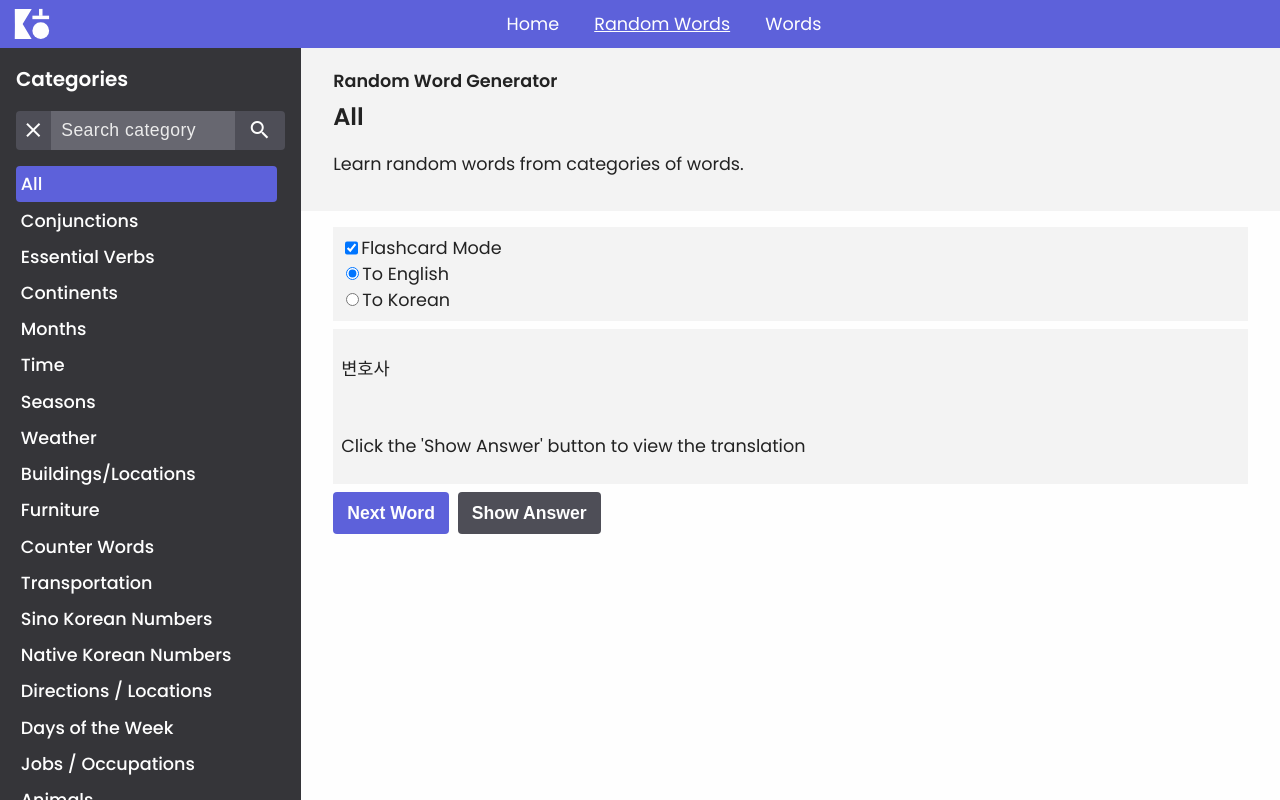
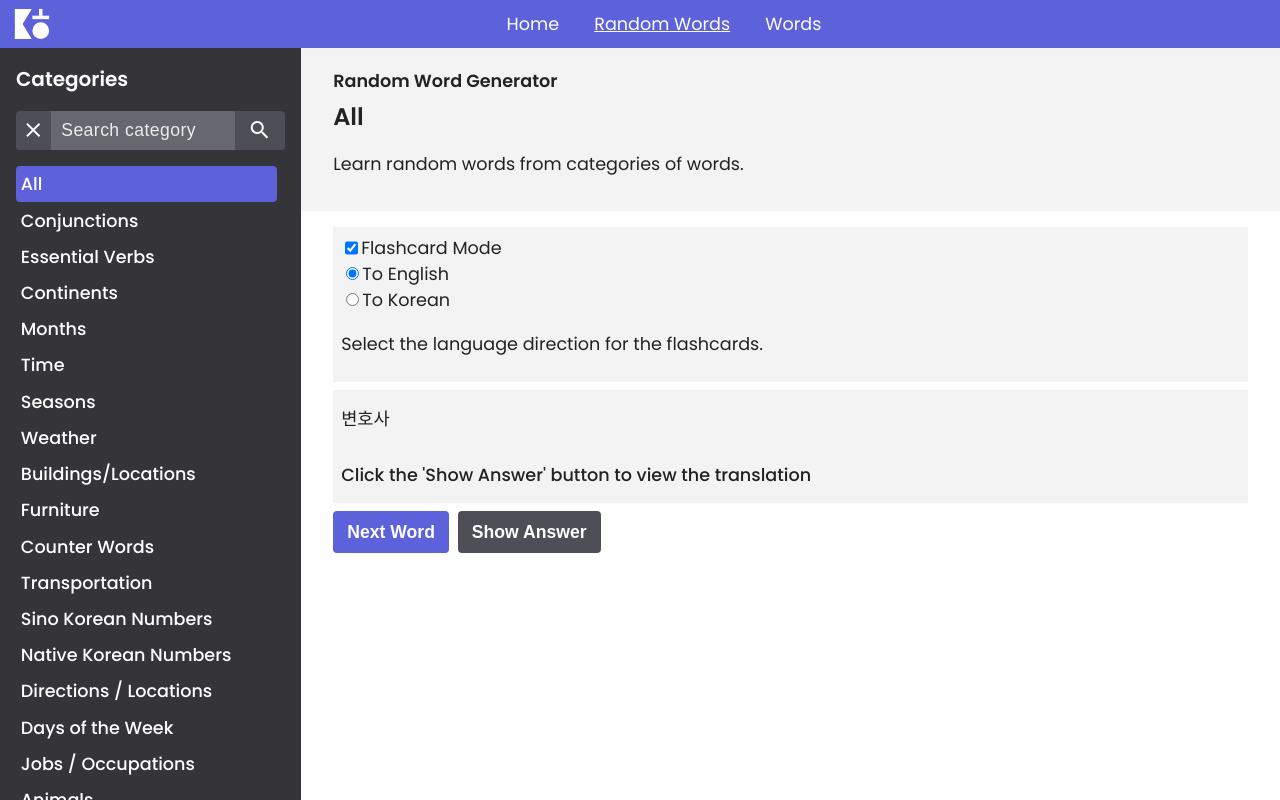
Before and after one commit to DanielHearn/korean-handbook, a Vue app in the folder korean-handbook/: page /random-words/all in a window 1280 px wide. Both pictures are taken after a click on the checkbox "Flashcard Mode". Built offline with nearby package versions, Linux system fonts and the light colour scheme.

Commit message:
Improve flashcard UI

```diff
--- a/korean-handbook/src/components/RandomWordGenerator/RandomWordGenerator.scss
+++ b/korean-handbook/src/components/RandomWordGenerator/RandomWordGenerator.scss
@@ -4,5 +4,9 @@
   .flashcard {
     background: $off-white;
     padding: 0.5em;
+    font-weight: $regular-weight;
+    .text {
+      margin: 0.4em 0;
+    }
   }
 }
--- a/korean-handbook/src/components/RandomWordGenerator/RandomWordGenerator.vue
+++ b/korean-handbook/src/components/RandomWordGenerator/RandomWordGenerator.vue
@@ -28,6 +28,9 @@
           />
           <label for="koreanDirectionToggle" class="text">To Korean</label>
         </div>
+        <p class="text">
+          Select the language direction for the flashcards.
+        </p>
       </div>
       <div v-else>
         <p class="text">
```
